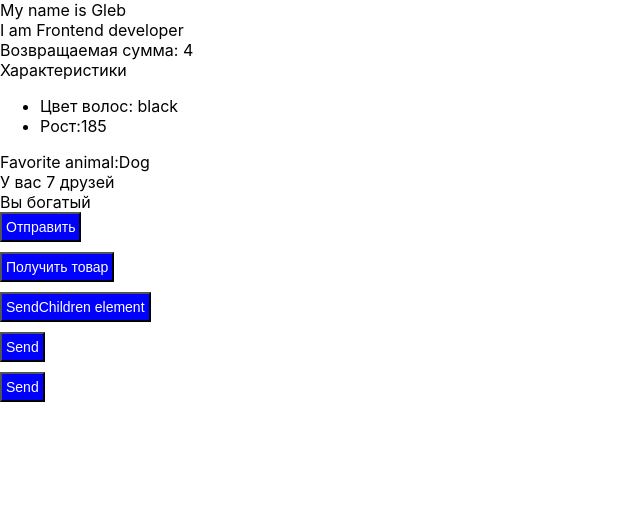
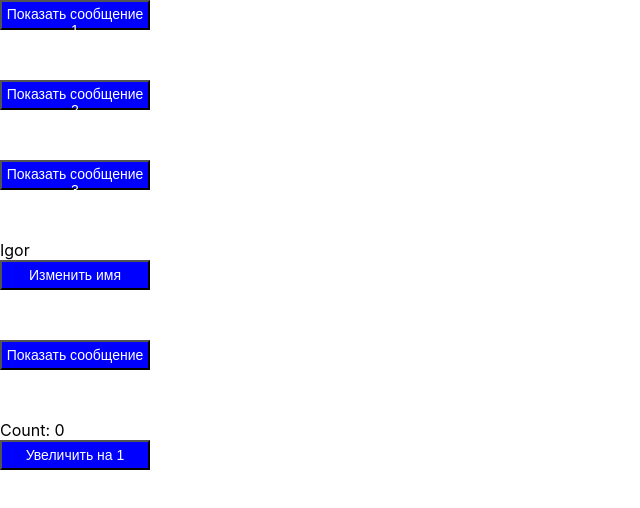
Before and after one commit to gzavertyaev-dev/react-learning, a React (Create React App) app: page / in a window 1280 px wide. Shown: the top 508 px of the page, without its empty margins (0-640 px from the left). Built offline with nearby package versions, Linux system fonts and the light colour scheme.

Commit message:
Add lesson 18

```diff
--- a/src/App.jsx
+++ b/src/App.jsx
@@ -1,60 +1,12 @@
 import "./App.css";
-import Button from "./components/Button";
-
-export const animal = "Dog";
+import Lesson18 from "./lessons/Lesson18";
 
 function App() {
-  // JSX позволят нам создавать переменные и передавать туда теги
-  const name = <p>My name is Gleb</p>;
-  const job = "Frontend developer";
-  const tegJobId = "job";
-
-  const characters = {
-    hair: "black",
-    height: "185",
-  };
-
-  const sum = (a, b) => a + b;
-
-  const numberOfFriends = (count) => {
-    if (count > 5) {
-      return `У вас ${count} друзей`;
-    } else {
-      return "У вас менее 5 друзей";
-    }
-  };
-
-  const rich = true;
-
   return (
     <div className="App">
-      {name}
-      {/* JSX позволяет нам передавать переменные с помощью фигурных скобок в HTML дерево */}
-      <p id={tegJobId}>I am {job}</p>
-      <p>Возвращаемая сумма: {sum(2, 2)}</p>
-      <p>Характеристики</p>
-      <ul>
-        <li>Цвет волос: {characters.hair}</li>
-        <li>Рост:{characters.height} </li>
-      </ul>
-      <p>Favorite animal:{animal}</p>
-      <div>{numberOfFriends(7)}</div>
-      <div>{rich ? "Вы богатый" : "Вы не в достатке"}</div>
-      <div className="button-container">
-        <Button name="Отправить" type="submit" />
-      </div>
-      <div className="button-container">
-        <Button name="Получить товар" type="submit" />
-      </div>
-      <div className="button-container">
-        <Button>Children element</Button>
-      </div>
-      <div className="button-container">
-        <Button />
-      </div>
-      <div className="button-container">
-        <Button />
-      </div>
+      {/* Использовать Lessons только во время обучения,
+      когда начнем писать проект, такой структуры у нас не будет */}
+      <Lesson18 />
     </div>
   );
 }
--- a/src/components/Button/Button.jsx
+++ b/src/components/Button/Button.jsx
@@ -1,11 +1,9 @@
 import "./styles.css";
 
-function Button({ name = "Send", type = "button", children }) {
-  console.log(name);
+function Button({ name = "Send", type = "button", onClick }) {
   return (
-    <button className="button-component" type={type}>
+    <button onClick={onClick} className="button-component" type={type}>
       {name}
-      {children}
     </button>
   );
 }
--- /dev/null
+++ b/src/lessons/Lesson18/Lesson18.jsx
@@ -0,0 +1,71 @@
+import { useState } from "react";
+
+import Button from "../../components/Button";
+import "./styles.css";
+
+function Lesson18() {
+  // useState() explanation
+  // Первая переменная которую возвращает хук useState - это значение( в нашем примере это name),
+  // вторая переменная - это функция которая это значение меняет на новое(в нашем примере - это setName)
+  const [name, setName] = useState("Igor");
+  const [isShowMessage, setIsShowMessage] = useState(false);
+  const [count, setCount] = useState(0);
+  console.log(name);
+  // Создаем функцию changeName, которая будет вызывать метод setName
+  const changeName = () => {
+    // setName меняет значение в useState
+    setName("Ekaterina");
+  };
+
+  const counterHendler = () => {
+    // 1 вариант: использовать синтаксис передавая в state новое значение
+    // setCount(count + 1);
+
+    // 2 вариант: передаем туда функию
+    setCount((prevValue) => prevValue + 1);
+  };
+  // Не нужно теперь писать такой длинный синтаксис чтобы сделать
+  // какое-то событие
+  // const button = document.getElementById("someid");
+  // button.addEventListener("click", () => {
+  //   console.log("Button works on click");
+  // });
+  const showSum = (a, b) => console.log(a + b);
+
+  return (
+    <div>
+      <div className="buttonContol">
+        <Button onClick={() => showSum(2, 3)} name="Показать сообщение 1" />
+      </div>
+      <div className="buttonContol">
+        <Button
+          onClick={() => console.log("Hello world 2")}
+          name="Показать сообщение 2"
+        />
+      </div>
+      <div className="buttonContol">
+        <Button
+          onClick={() => console.log("Hello world 3")}
+          name="Показать сообщение 3"
+        />
+      </div>
+      <p>{name}</p>
+      <div className="buttonContol">
+        <Button onClick={changeName} name="Изменить имя" />
+      </div>
+      {isShowMessage && <div>State is true now</div>}
+      <div className="buttonContol">
+        <Button
+          onClick={() => setIsShowMessage(!isShowMessage)}
+          name="Показать сообщение"
+        />
+      </div>
+      <div>Count: {count}</div>
+      <div className="buttonContol">
+        <Button onClick={counterHendler} name="Увеличить на 1" />
+      </div>
+    </div>
+  );
+}
+
+export default Lesson18;
--- /dev/null
+++ b/src/lessons/Lesson18/index.js
@@ -0,0 +1,3 @@
+import Lesson18 from "./Lesson18";
+
+export default Lesson18;
--- /dev/null
+++ b/src/lessons/Lesson18/styles.css
@@ -0,0 +1,4 @@
+.buttonContol {
+  width: 150px;
+  height: 80px;
+}
```
